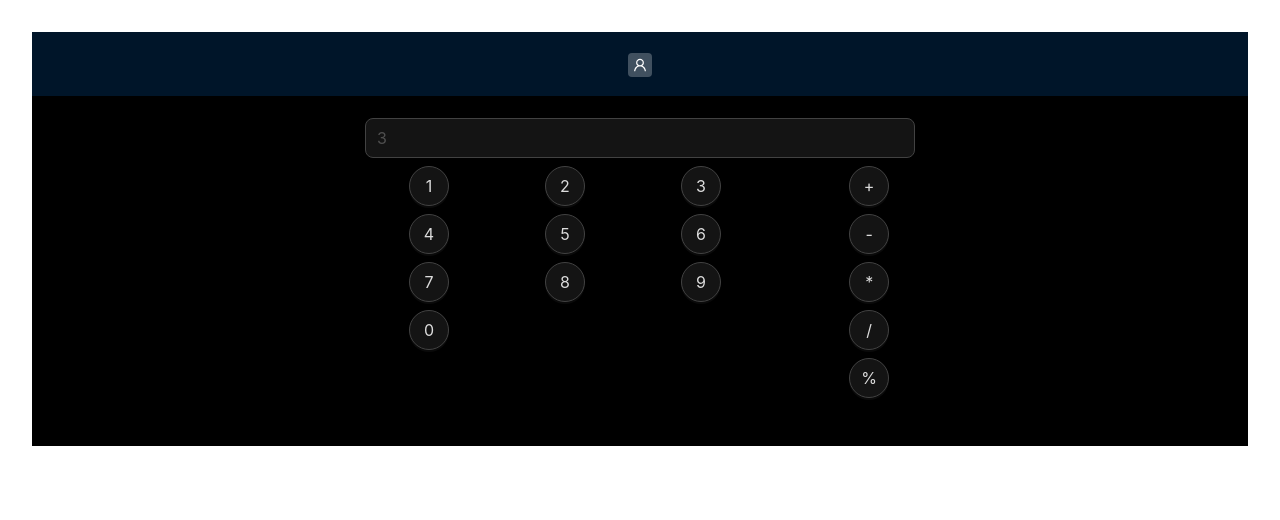
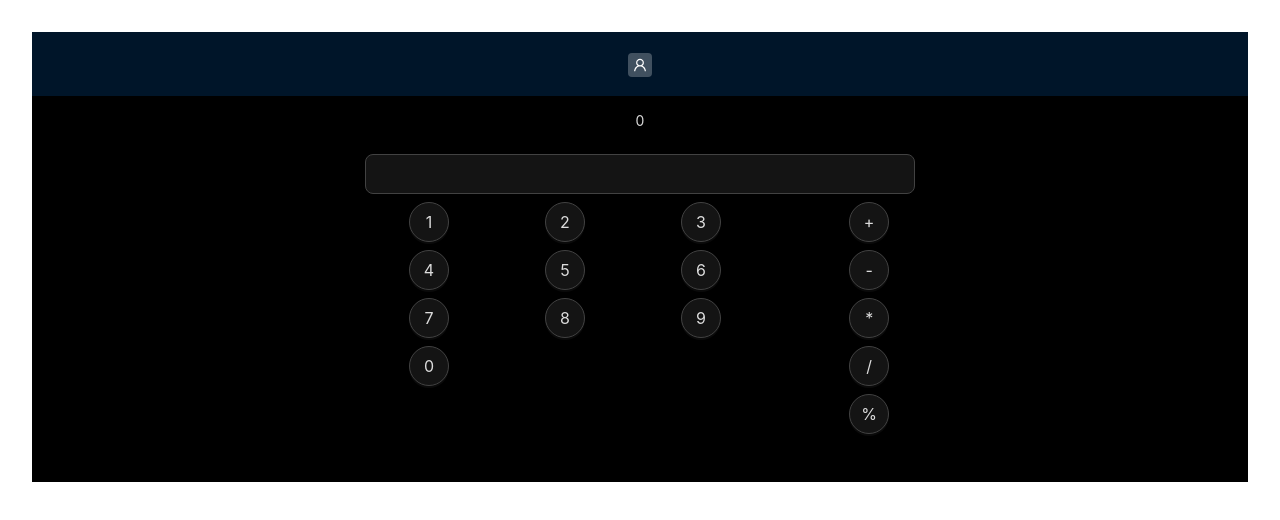
Before and after one commit to RunHurryYou/PopovTaskGitMiddleFrontedCourse, a React (Vite) app: page / in a window 1280 px wide. Shown: the top 520 px of the page. Built offline with nearby package versions, Linux system fonts and the light colour scheme.

Commit message:
feat(Calculator.tsx): make calc logic

```diff
--- a/package.json
+++ b/package.json
@@ -11,6 +11,7 @@
   },
   "devDependencies": {
     "@ant-design/icons": "5.0.1",
+    "@types/lodash": "^4.14.194",
     "@types/node": "^20.1.3",
     "@types/react": "18.2.6",
     "@types/react-dom": "18.2.4",
@@ -20,6 +21,7 @@
     "eslint": "8.40.0",
     "eslint-plugin-react-hooks": "4.6.0",
     "eslint-plugin-react-refresh": "0.3.5",
+    "lodash": "4.17.21",
     "react": "18.2.0",
     "react-dom": "18.2.0",
     "typescript": "5.0.4",
--- a/src/components/Calculator/Calculator.tsx
+++ b/src/components/Calculator/Calculator.tsx
@@ -1,16 +1,34 @@
 import {Button, Col, Input, Layout, Row, Typography} from 'antd';
 import {useState} from 'react';
+import {isEmpty} from 'lodash';
 
 export const Calculator = () => {
   const numberActions: number[] = [1, 2, 3, 4, 5, 6, 7, 8, 9, 0];
+  const [currentNumber, setCurrentNumber] = useState<string>('');
   const mathActions: string[] = ['+', '-', '*', '/', '%'];
 
   const [historyList, setHistoryList] = useState<string[]>([]);
 
-  const addHistoryItem = (historyItem: string) => setHistoryList([...historyList, historyItem]);
+  const doAction = (action: string) => {
+    const lastIndex = historyList.length - 1;
+    if (!isEmpty(currentNumber)) {
+      setHistoryList([...historyList, currentNumber, action]);
+      setCurrentNumber('');
+    } else {
+      const res = [...historyList];
+      res[lastIndex] = action
+      setHistoryList(res);
+    }
+  }
 
-  const goAction = (action: string | number) => {
-    addHistoryItem(`${action}`);
+  const onChange = (newNumber: string | number) => {
+    setCurrentNumber(`${currentNumber}${newNumber}`);
+  }
+
+  const calc = () => {
+    const calcArr = [...historyList];
+    calcArr.pop();
+    return  eval(calcArr.join(' ')) || 0;
   }
 
   return (
@@ -25,16 +43,21 @@ export const Calculator = () => {
               <p>
                 {historyList.join(' ')}
               </p>
+              <p>{calc()}</p>
             </Typography>
           </Col>
           <Col span={24}>
-            <Input size={'large'} value={3} disabled />
+            <Input
+              size={'large'}
+              value={currentNumber}
+              onChange={(e) => onChange(e.currentTarget.value)}
+            />
           </Col>
           <Col span={20}>
             <Row gutter={[8, 8]}>
               {numberActions.map(n => (
                 <Col span={7} key={n}>
-                  <Button onClick={() => goAction(n)} shape={'circle'} size={'large'}>{n}</Button>
+                  <Button onClick={() => onChange(n)} shape={'circle'} size={'large'}>{n}</Button>
                 </Col>
               ))}
             </Row>
@@ -43,7 +66,7 @@ export const Calculator = () => {
             <Row gutter={[8, 8]}>
               {mathActions.map(n => (
                 <Col span={24} key={n}>
-                  <Button onClick={() => goAction(n)} shape={'circle'} size={'large'}>{n}</Button>
+                  <Button onClick={() => doAction(n)} shape={'circle'} size={'large'}>{n}</Button>
                 </Col>
               ))}
             </Row>
```
Also changed, not shown: 1 other file (tests, documents, lock files or other folders).
